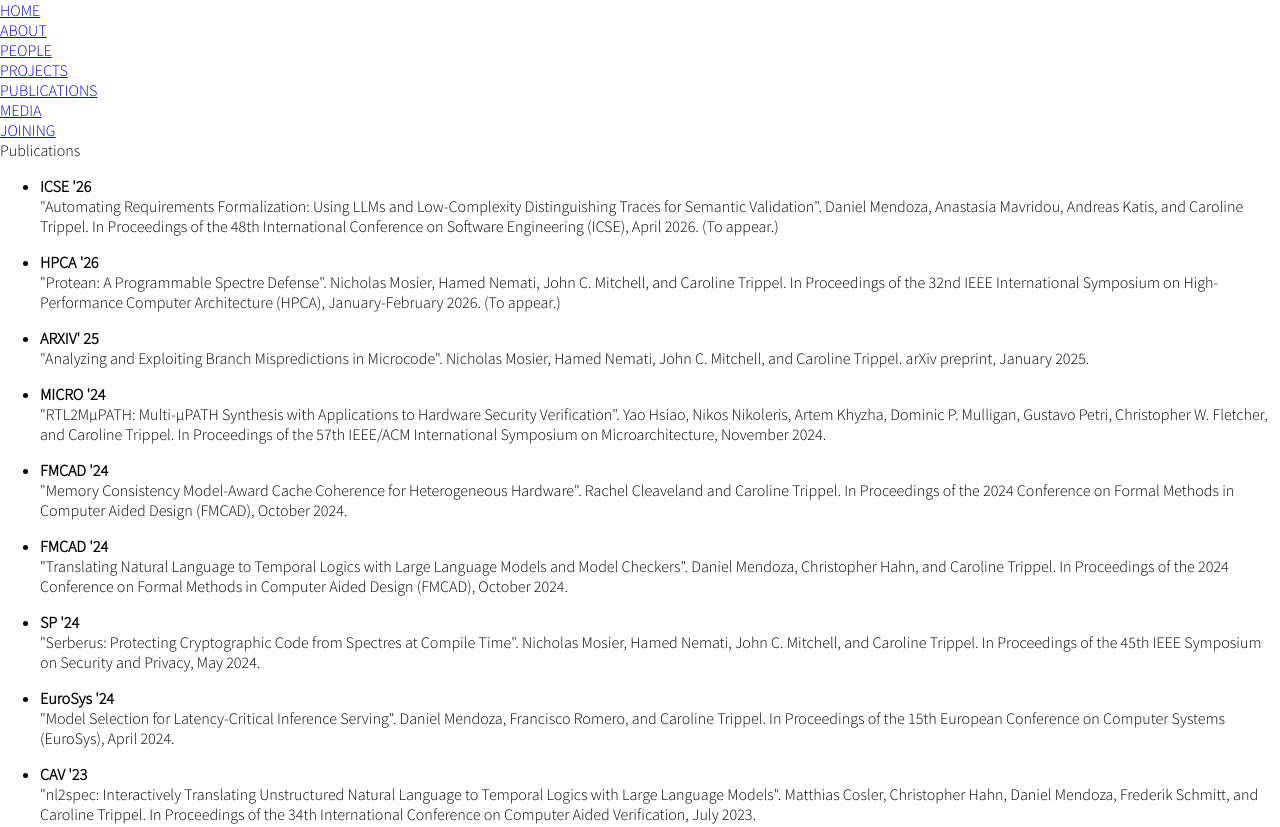
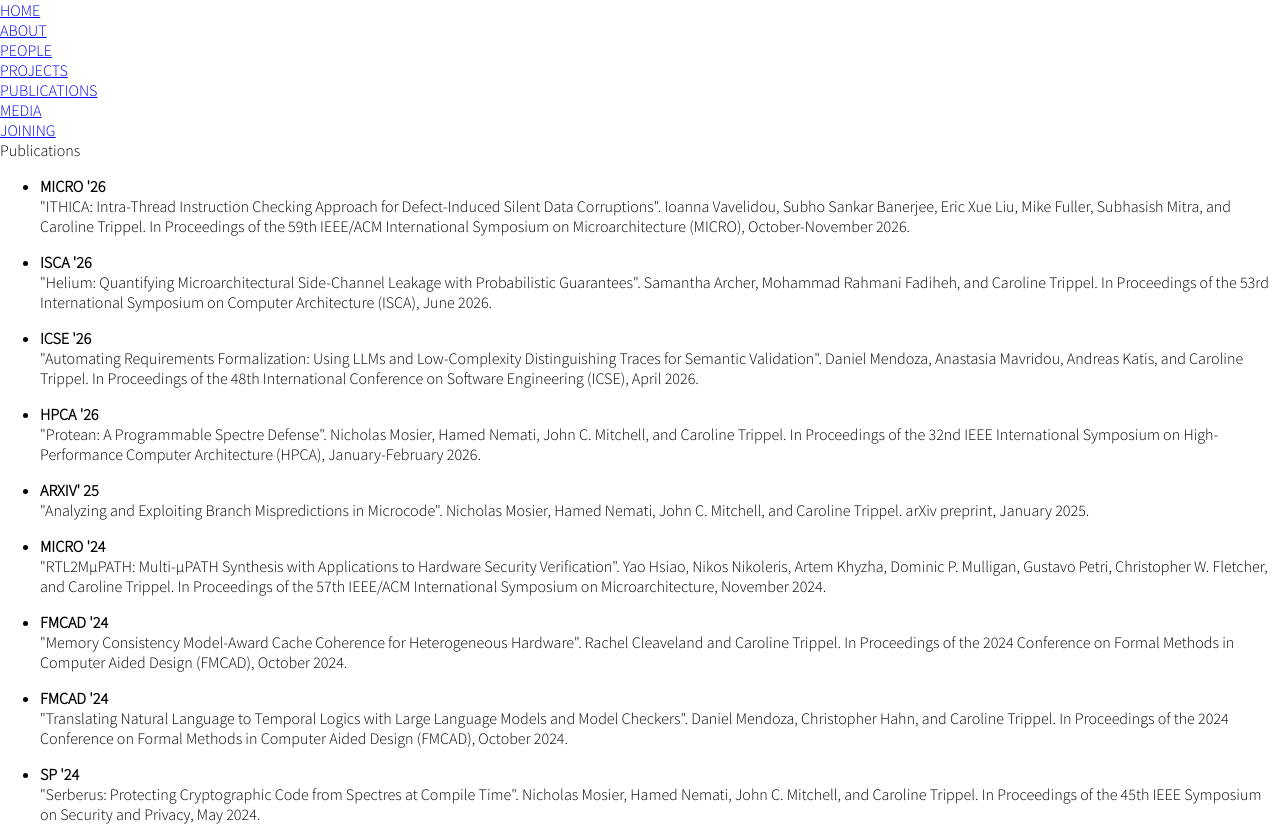
Before and after one commit to ctrippel/trippel-lab, a plain HTML site: page website/publications.html in a window 1280 px wide. Shown: the top 827 px of the page. Drawn offline with Linux system fonts and the light colour scheme.

Commit message:
Add Helium and ITHICA
Add Helium and ITHICA, and update links to existing publications (ICSE'26 and HPCA'26)

```diff
--- a/website/publications.html
+++ b/website/publications.html
@@ -66,18 +66,34 @@
     </div>
 
      <ul class="publications_page_list">
+		<li>
+        <div class="publication"><b>MICRO '26</b></div>
+        "ITHICA: Intra-Thread Instruction Checking Approach for Defect-Induced Silent Data Corruptions".
+        Ioanna Vavelidou, Subho Sankar Banerjee, Eric Xue Liu, Mike Fuller, Subhasish Mitra, and Caroline Trippel.
+        In Proceedings of the 59th IEEE/ACM International Symposium on Microarchitecture (MICRO), October-November 2026.
+        <a href="https://arxiv.org/pdf/2605.15638" target="_blank" class="download_icon"></a>
+      </li>
       <li>
+        <div class="publication"><b>ISCA '26</b></div>
+        "Helium: Quantifying Microarchitectural Side-Channel Leakage with Probabilistic Guarantees".
+        Samantha Archer, Mohammad Rahmani Fadiheh, and Caroline Trippel.
+        In Proceedings of the 53rd International Symposium on Computer Architecture (ISCA), June 2026.
+        <a href="https://cs.stanford.edu/people/trippel/pubs/archer_ISCA26.pdf" target="_blank" class="download_icon"></a>
+      </li>
+           <li>
 			  <div class="publication"><b>ICSE '26</b></div>
 			  "Automating Requirements Formalization: Using LLMs and Low-Complexity Distinguishing Traces
 			  for Semantic Validation". Daniel Mendoza, Anastasia Mavridou, Andreas Katis, and Caroline Trippel.
-			  In Proceedings of the 48th International Conference on Software Engineering (ICSE), April 2026. (To appear.)
+			  In Proceedings of the 48th International Conference on Software Engineering (ICSE), April 2026.
+		      <a href="https://cs.stanford.edu/people/trippel/pubs/mendoza_ICSE26.pdf" target="_blank" class="download_icon"></a>
 		  </li>
 		  <li>
 			  <div class="publication"><b>HPCA '26</b></div>
 			  "Protean: A Programmable Spectre Defense".
 			  Nicholas Mosier, Hamed Nemati, John C. Mitchell, and Caroline Trippel.
 			  In Proceedings of the 32nd IEEE International Symposium on High-Performance Computer Architecture (HPCA),
-			  January-February 2026. (To appear.)
+			  January-February 2026.
+			  <a href="https://cs.stanford.edu/people/trippel/pubs/mosier_HPCA26.pdf" target="_blank" class="download_icon"></a>
 		  </li>
       <li>
         <div class="publication"><b>ARXIV' 25</b></div>
```
